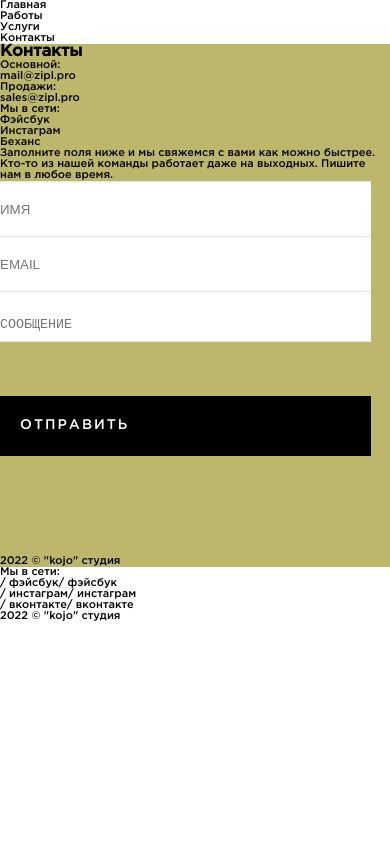
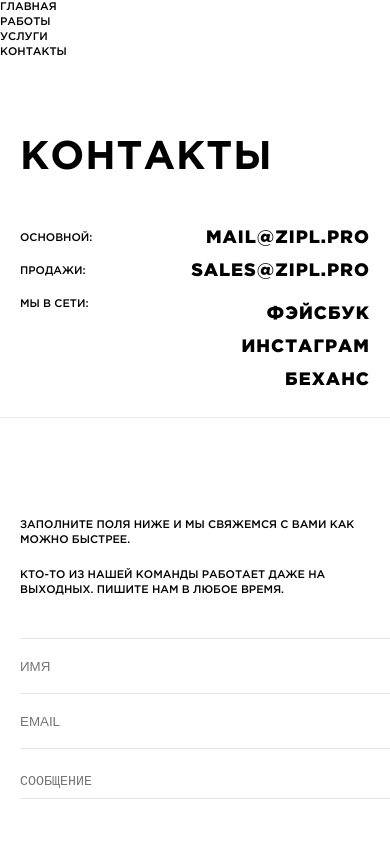
Before and after one commit to AnatolyKostarev/kojo, a React (Create React App) app: page /contacts in a window 390 px wide. Shown: the top 844 px of the page. Built offline with nearby package versions, Linux system fonts and the light colour scheme.

Commit message:
Add Contacts page styles

```diff
--- a/src/components/contacts/Contacts.module.css
+++ b/src/components/contacts/Contacts.module.css
@@ -1,13 +1,328 @@
-.container {
-  max-width: 1920px;
-  padding: 0 100px;
-  box-sizing: content-box;
+@media screen and (min-width: 1024px) {
+  html,
+  body {
+    font-family: GothamProMedium;
+    color: #000;
+    font-size: 11px;
+    text-transform: uppercase;
+  }
+
+  .contact {
+    text-align: left;
+    padding-top: 33.333333333333336vh;
+    font-size: 0;
+    position: relative;
+  }
+
+  .contact::before {
+    content: "";
+    position: absolute;
+    display: block;
+    width: 1px;
+    height: 100vh;
+    left: 50vw;
+    top: 0;
+    background: rgba(0, 0, 0, 0.1);
+  }
+
+  .h1:not(.bigLabel) {
+    position: absolute;
+    top: 12.345679012345679vh;
+    left: 20.13888888888889vw;
+    font-family: GothamProBold;
+    font-size: 4.938271604938272vh;
+    line-height: 4.691358024691358vh;
+    margin: 0;
+    height: 4.197530864197531vh;
+    display: inline-block;
+  }
+
+  .contactInfo {
+    display: inline-block;
+    width: 50vw;
+    padding-left: 6.25vw;
+  }
+
+  .infoTextRight {
+    position: absolute;
+    left: 60.06944444444444vw;
+    top: 12.345679012345679vh;
+    width: 19.791666666666668vw;
+    font-size: 1.3580246913580247vh;
+    line-height: 1.8518518518518519vh;
+  }
+
+  .infoTextLeft {
+    position: fixed;
+    left: 6.25vw;
+    bottom: 12.345679012345679vh;
+    font-size: 10px;
+    line-height: 12px;
+    max-width: 43.75vw;
+  }
+
+  .formWrapper {
+    display: inline-block;
+    vertical-align: top;
+    width: 27.430555555555554vw;
+    margin-left: 4vw;
+  }
+
+  .contactRow {
+    line-height: 4vh;
+  }
+
+  .label {
+    font-size: 1.3580246913580247vh;
+    width: 13.88888888888889vw;
+  }
+
+  .value {
+    position: relative;
+    top: -4vh;
+    left: 13.7037037037037037vw;
+    font-family: GothamProBlack;
+    font-size: 2.2222222222222223vh;
+    letter-spacing: 0.06944444444444445vw;
+  }
+
+  .item {
+    transition: 0.3s ease-in-out;
+    overflow: hidden;
+  }
+
+  .item:hover {
+    cursor: url("/public/img/header/cursor_active.svg") 10 10, pointer;
+    transition: 0.3s ease-in-out;
+  }
+
+  .roll__link {
+    display: block;
+  }
+
+  .link__top,
+  .link__bottom {
+    display: block;
+    transition: 0.3s ease-in-out;
+  }
+
+  .copyright {
+    position: fixed;
+    left: 60.06944444444444vw;
+    bottom: 12.345679012345679vh;
+    width: 19.791666666666668vw;
+    font-size: 10px;
+    line-height: 12px;
+  }
+
+  footer {
+    display: none;
+    background: transparent;
+  }
 }
 
-.contact {
-  background: darkkhaki;
+@media screen and (max-width: 1023px) {
+  html,
+  body {
+    font-family: GothamProMedium;
+    color: #000;
+    font-size: 11px;
+    line-height: 15px;
+    text-transform: uppercase;
+  }
+
+  .h1:not(.bigLabel) {
+    position: static;
+    width: 100%;
+    height: auto;
+    display: block;
+    font-family: GothamProBold;
+    font-size: 40px;
+    letter-spacing: 1px;
+    line-height: 28px;
+    padding: 0 20px;
+    margin: 84px 0 0;
+    margin-bottom: 0px;
+  }
+
+  .contactInfo {
+    padding-bottom: 100px;
+    border-bottom: 1px solid #ebebeb;
+    margin-bottom: 0;
+    position: static;
+    display: block;
+    padding: 0 20px;
+    padding-bottom: 0px;
+    margin: 60px auto;
+    margin-bottom: 0px;
+  }
+
+  .contactRow {
+    display: flex;
+    flex-direction: inherit;
+    line-height: 4vh;
+    justify-content: space-between;
+    margin: 20px 0;
+  }
+
+  .infoTextRight {
+    position: static;
+    display: block;
+    margin: 0 0 20px;
+    padding: 100px 20px 0;
+  }
+
+  .infoTextLeft {
+    position: static;
+    display: block;
+    margin: 0 0 20px;
+    max-width: 100%;
+    padding: 0 20px 20px;
+  }
+
+  .formWrapper {
+    display: inline-block;
+    vertical-align: top;
+    width: 100%;
+    margin-left: 20px;
+    font-size: 0;
+  }
+
+  .label {
+    font-size: 11px;
+    line-height: 13px;
+  }
+
+  .value {
+    font-family: GothamProBlack;
+    font-size: 18px;
+    letter-spacing: 1px;
+    line-height: 13px;
+  }
+
+  .item {
+    transition: 0.3s ease-in-out;
+    overflow: hidden;
+  }
+
+  .item:hover {
+    cursor: url("/public/img/header/cursor_active.svg") 10 10, pointer;
+    transition: 0.3s ease-in-out;
+  }
+
+  .roll__link {
+    display: block;
+    margin: 10px 0;
+    text-align: right;
+  }
+
+  .link__top,
+  .link__bottom {
+    display: block;
+    transition: 0.3s ease-in-out;
+  }
+
+  .copyright {
+    display: none;
+  }
+
+  .footer__container {
+    max-width: 1920px;
+    margin: 0 auto;
+    padding: 0 100px;
+    box-sizing: content-box;
+  }
+
+  .footer__footer {
+    display: flex;
+    justify-content: space-between;
+    align-items: center;
+    padding: 0 0 10vh;
+    max-width: 1440px;
+    font-size: 10px;
+    line-height: 8px;
+    text-transform: uppercase;
+  }
+
+  .footer__social {
+    display: flex;
+    justify-content: space-between;
+    align-items: center;
+  }
+
+  .footer__title {
+    align-self: flex-start;
+    margin-right: 88px;
+  }
+
+  .footer__list {
+    display: flex;
+    height: 10px;
+    justify-content: space-between;
+    overflow: hidden;
+  }
+
+  .footer__item {
+    transition: 0.3s ease-in-out;
+  }
+
+  .footer__item:nth-child(2n) {
+    margin: 0 1.4vw;
+  }
+
+  .footer__roll__link {
+    display: block;
+  }
+
+  .footer__link__top,
+  .footer__link__bottom {
+    display: block;
+    transition: 0.3s ease-in-out;
+  }
+
+  .footer__link__top {
+    line-height: 12px;
+  }
+
+  .footer__item:hover {
+    cursor: url("/public/img/header/cursor_active.svg") 10 10, pointer;
+    transform: translateY(-112%);
+    transition: 0.3s ease-in-out;
+  }
+
+  .footer__link__top:hover {
+    cursor: url("/public/img/header/cursor_active.svg") 10 10, pointer;
+  }
+
+  .footer__link__bottom:hover {
+    cursor: url("/public/img/header/cursor_active.svg") 10 10, pointer;
+  }
+
+  .footer__copyright {
+    font-size: 10px;
+    line-height: 8px;
+    text-transform: uppercase;
+  }
+
+  .footer__container {
+    padding: 0 16px;
+  }
+
+  .footer__footer {
+    flex-direction: column;
+  }
+
+  .footer__social {
+    flex-direction: column;
+    margin-bottom: 40px;
+  }
+
+  .footer__title {
+    margin: 0 auto 2.5vh;
+  }
+
+  .footer__item:nth-child(2n) {
+    margin: 0 8.4vw;
+  }
+
 }
-
-.title {
-  color: #0ff06d;
-}
```
